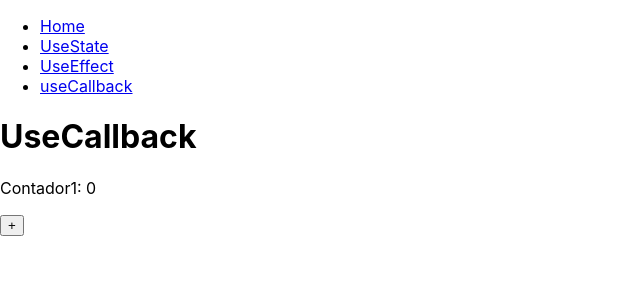
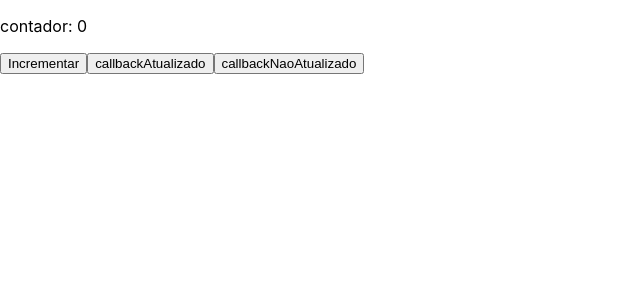
Before and after one commit to FerndsLuis/Curso_React_Avancado, a React (Create React App) app in the folder tipos-hooks/: page /useCallback in a window 1280 px wide. Shown: the top 300 px of the page, without its empty margins (0-640 px from the left). Built offline with nearby package versions, Linux system fonts and the light colour scheme.

Commit message:
useCallback - com exemplo fora do curso

```diff
--- a/tipos-hooks/eslintrc.js
+++ b/tipos-hooks/eslintrc.js
@@ -9,6 +9,7 @@ module.exports = {
     'plugin:react/recommended',
     'plugin:react-hooks/recommended',
     'plugin:prettier/recommended',
+    'plugin:react-hooks/recommended',
   ],
   parserOptions: {
     ecmaFeatures: {
--- a/tipos-hooks/package.json
+++ b/tipos-hooks/package.json
@@ -40,6 +40,7 @@
   "devDependencies": {
     "eslint-config-prettier": "^8.5.0",
     "eslint-plugin-prettier": "^4.2.1",
+    "eslint-plugin-react-hooks": "^4.6.0",
     "prettier": "^2.7.1"
   }
 }
--- a/tipos-hooks/src/component/pages/typeCallBack/index.js
+++ b/tipos-hooks/src/component/pages/typeCallBack/index.js
@@ -1,31 +1,26 @@
-import P from 'prop-types';
-import { Header } from 'component/Header';
-import React, { useState } from 'react';
-
-const Button = React.memo(function Button({ incrementButton }) {
-  return <button onClick={() => incrementButton(10)}>+</button>;
-});
-
-Button.propTypes = {
-  incrementButton: P.func,
-};
+import React, { useCallback, useMemo, useState } from 'react';
 
 export function TypeCallback() {
-  const [counter, setCounter] = useState(0);
+  const [contador, setContador] = React.useState(0);
 
-  const incrementCounter = (num) => {
-    setCounter((preventNumber) => preventNumber + num);
-  };
+  const callbackAtualizado = React.useCallback(() => {
+    console.log('callbackAtualizado:', contador);
+  }, [contador]);
+
+  const callbackNaoAtualizado = React.useCallback(() => {
+    console.log('callbackNaoAtualizado:', contador);
+  }, []);
+
+  function incrementar() {
+    setContador(contador + 1);
+  }
 
   return (
     <div>
-      <Header />
-
-      <div>
-        <h1>UseCallback</h1>
-        <p>Contador1: {counter}</p>
-        <Button incrementButton={incrementCounter} />
-      </div>
+      <p>contador: {contador}</p>
+      <button onClick={incrementar}>Incrementar</button>
+      <button onClick={callbackAtualizado}>callbackAtualizado</button>
+      <button onClick={callbackNaoAtualizado}>callbackNaoAtualizado</button>
     </div>
   );
 }
```
Also changed, not shown: tipos-hooks/src/component/pages/typeCallBack/index2.js (added, +31 -0 lines), 1 other file (tests, documents, lock files or other folders).
